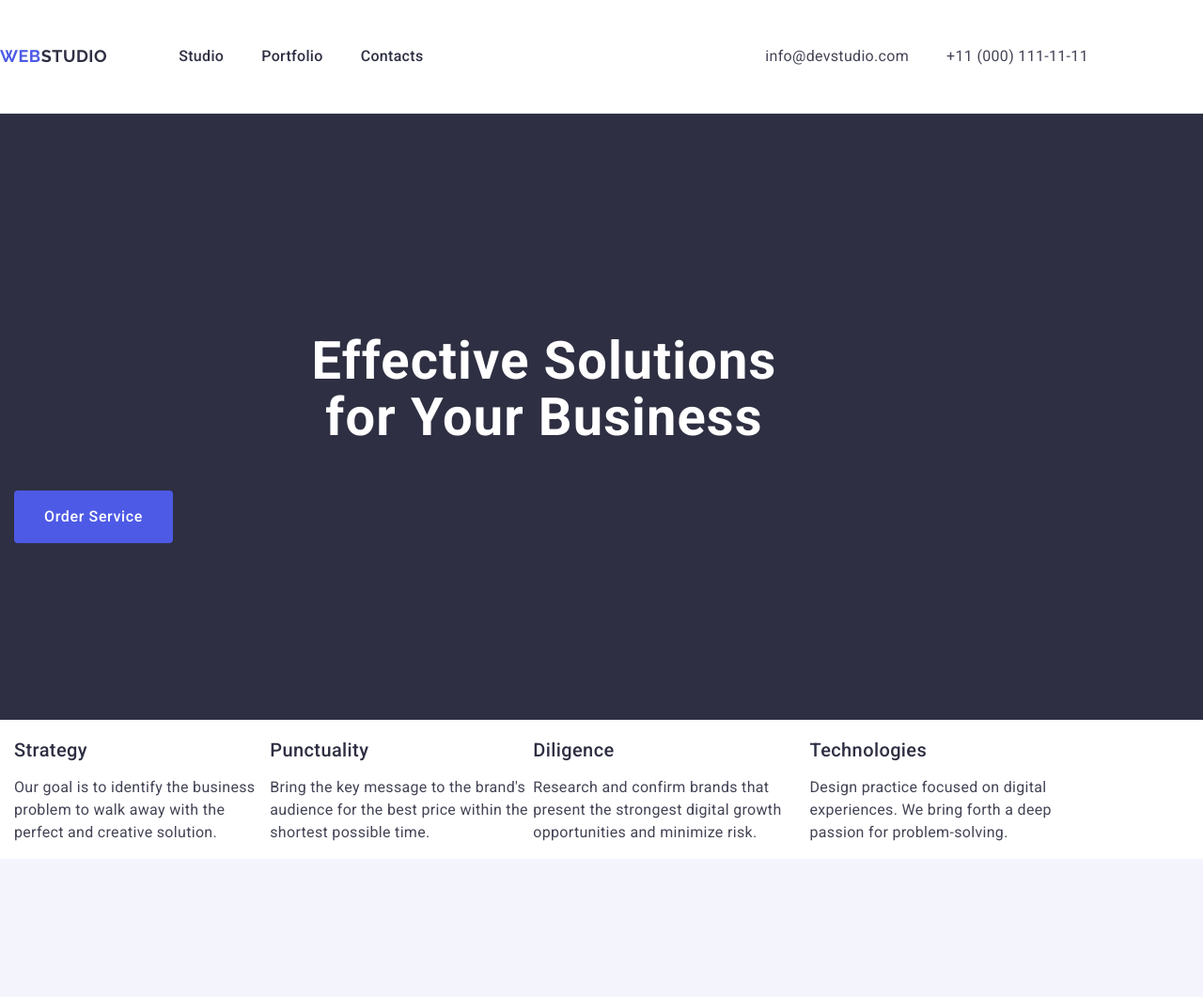
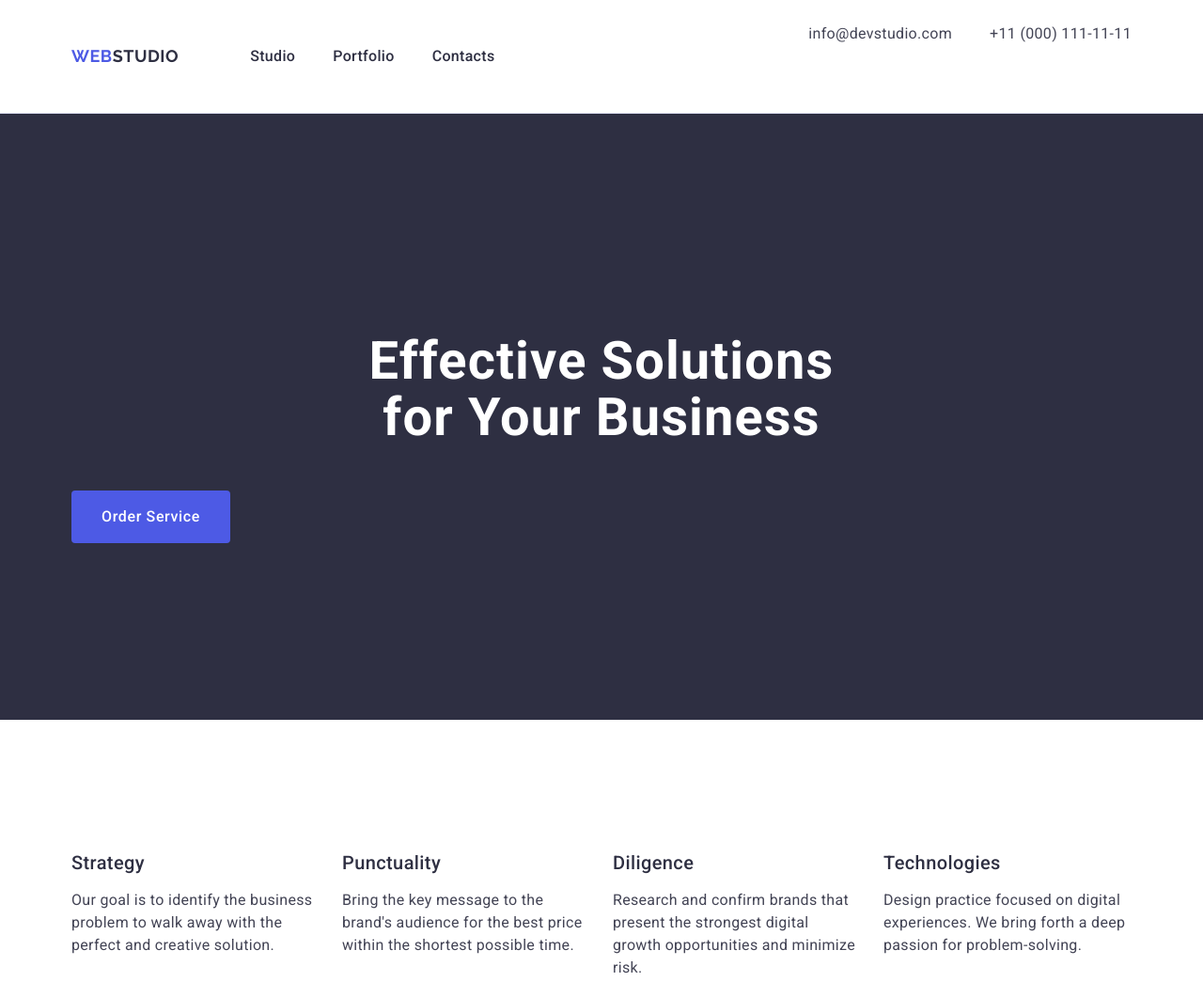
Before and after one commit to OlenaLesechko/goit-markup-hw-03, a plain HTML site: page index.html in a window 1280 px wide. Shown: the top 1061 px of the page at 94% size. Drawn offline with nearby package versions, Linux system fonts and the light colour scheme.

Commit message:
upgrade mistakes

```diff
--- a/css/styles.css
+++ b/css/styles.css
@@ -29,14 +29,14 @@ body {
 .container {
 max-width: 1158px;
 padding: 0 15px;
-margin: o auto;
+margin: 0 auto;
 }
 .page-header-container {
     display: flex;
     justify-content: space-between;
     width: 1158px;
-    margin: o auto;
-    padding: 24px 0;
+    margin: 0 auto;
+    padding: 0 15px;
 }
 .page-nav {
     display: flex;
@@ -86,6 +86,7 @@ margin: o auto;
 }
 .menu-item {
    color: #2e2f42;
+    padding: 24px 0;
 }
 .menu-link {
     color: #2e2f42;
@@ -160,12 +161,16 @@ address {
 .desc-text {
     background-color: #FFFFFF;
     column-gap: 24px;
+    width: calc((100% - 72px) / 4);
 }
 
 .description-list {
     display: flex;
+    gap: 24px;
 }
-
+.description-page {
+    padding: 120px 0;
+}
 .menu .menu-item:hover,
 .menu .menu-item:focus {
     color: #404BBF;
--- a/index.html
+++ b/index.html
@@ -149,7 +149,7 @@
 
 	<footer class="footer-item">
 		<div class="container">
-			<a class="logo footer-container" href="./index.html">Web<span class="logo-item-footer">Studio</span></a>
+			<a class="logo logo-container" href="./index.html">Web<span class="logo-item-footer">Studio</span></a>
 			<p class="text-footer">Increase the flow of customers and sales for your business with digital marketing & growth solutions.</p>
 		</div>
 </footer>
```
